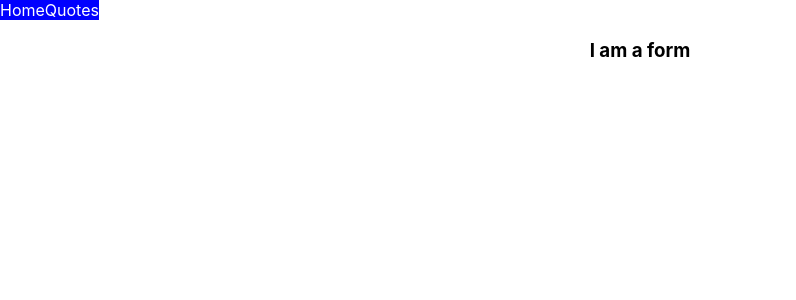
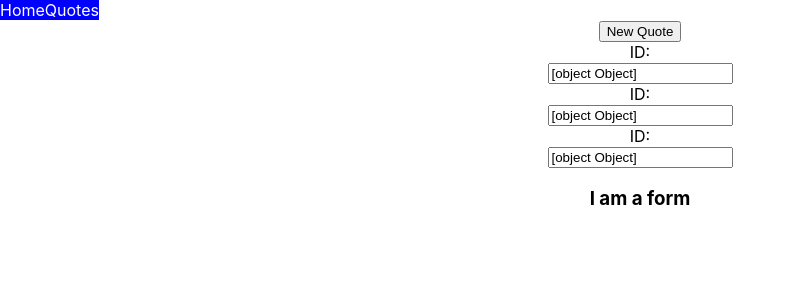
Before and after one commit to biancancanal/motivational-quotes-app, a React (Create React App) app: page /quotes/new in a window 1280 px wide. Shown: the top 300 px of the page, without its empty margins (0-796 px from the left). Built offline with nearby package versions, Linux system fonts and the light colour scheme.

Commit message:
Link NewQuote and NewButton

```diff
--- a/src/containers/NewQuote.js
+++ b/src/containers/NewQuote.js
@@ -19,6 +19,15 @@ export default class NewQuote extends Component {
     render() {
         return (
             <div>
+                <NewButton/>
+                <form onSubmit={this.handleSubmit}>
+                    <label>ID:</label><br/>
+                    <input name="id" value={this.state} onChange={this.handleChange} type="text"/><br/>
+                    <label>ID:</label><br/>
+                    <input name="quote" value={this.state} onChange={this.handleChange} type="text"/><br/>
+                    <label>ID:</label><br/>
+                    <input name="author" value={this.state} onChange={this.handleChange} type="text"/><br/>
+                </form>
                 <h3> I am a form </h3>
             </div>
         )
```
